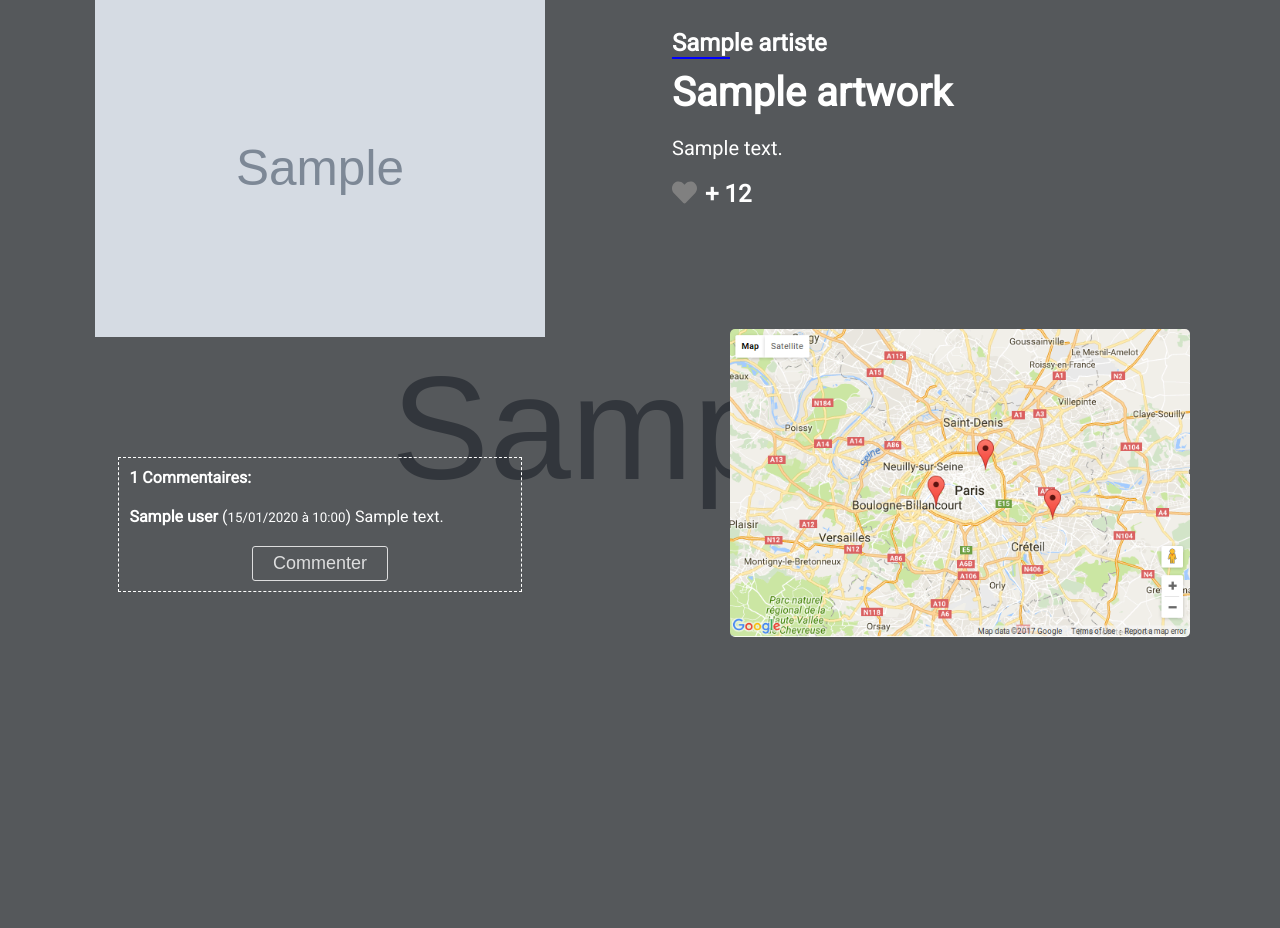
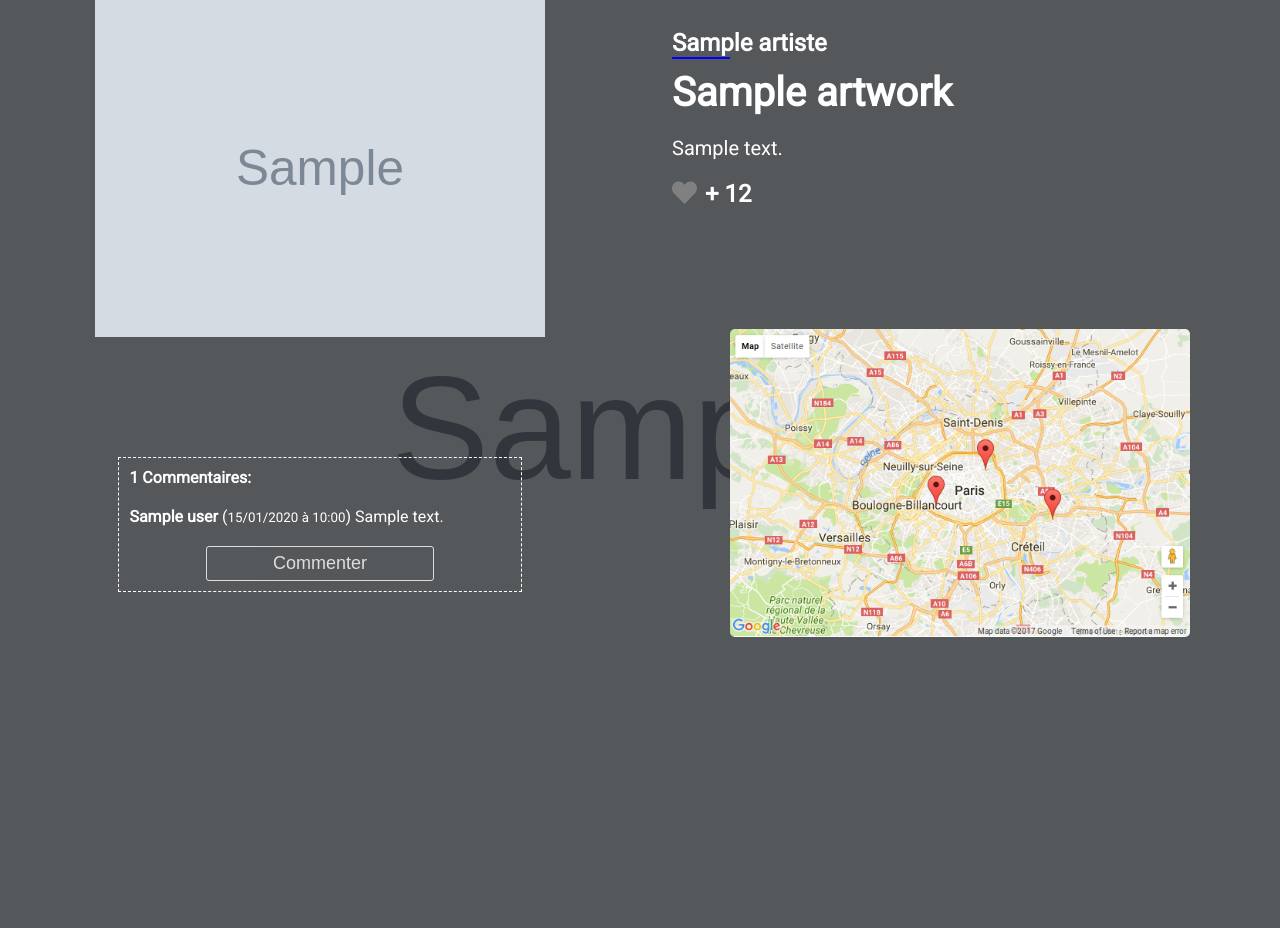
Before and after one commit to JulyBrn/FinalProject-OurStreet, a Symfony app: template templates/ours/show_artwork.html.twig in a window 1280 px wide. Shown: the part 151-1079 px from the top of the page. Run offline with Twig, Linux system fonts and the light colour scheme; the template is opened without the code that fills it: most values are stand-ins (such as "Sample title", 1, 10 or a date in 2020); grey boxes marked "Sample" are stand-in pictures; some libraries are stand-ins or nearby versions.

Commit message:
fix bug btn

```diff
--- a/public/css/artwork.css
+++ b/public/css/artwork.css
@@ -254,3 +254,17 @@ textarea::placeholder{
 .comment-container h4 {
     width: 100%;
 }
+
+.btn-comment
+{
+    width: 60%;
+    height: 35px;
+    border-radius: 3px;
+    margin-top: 20px;
+    font-size: 18px;
+    color: white;
+    background: transparent;
+    opacity: 0.8;
+    border: 1px solid white;
+    padding: 0 10px;
+}
--- a/public/css/base.css
+++ b/public/css/base.css
@@ -150,6 +150,7 @@ a {
     width: 100%;
     flex-direction: column;
     padding-top: 30px;
+    align-items: center;
 }
 
  .email, .password, .name, .surname {
@@ -163,16 +164,16 @@ a {
  }
 
  .dialog-btn {
-    width: auto;
+    width: 60%;
     height: 35px;
     border-radius: 3px;
     margin-top: 20px;
     font-size: 18px;
     color: white;
-    background: transparent;
+    background: blue;
     opacity: 0.8;
-    border: 1px solid white;
-    padding: 0 20px;
+    border: 1px solid blue;
+    padding: 0 10px;
  }
 
  .dialog-btn:hover {
--- a/public/css/style.css
+++ b/public/css/style.css
@@ -253,4 +253,3 @@ a {
     position: absolute;
     bottom: 0;
 }
-}
--- a/templates/ours/show_artwork.html.twig
+++ b/templates/ours/show_artwork.html.twig
@@ -29,15 +29,15 @@
 
 
                 {% if app.user %}
-                <button class="dialog-btn" id="btn-comment">Commenter</button>
+                <button class="btn-comment" id="btn-comment">Commenter</button>
                 <div class="pushComment">
                         {{form_start(commentForm)}}
                         {{form_row(commentForm.content, {'label':' ', 'attr': {'placeholder': "Ajouter un commentaire"}})}}
-                        <button type="submit" class="dialog-btn">Envoyer</button>
+                        <button type="submit" class="btn-comment">Envoyer</button>
                         {{form_end(commentForm)}}
                 </div>
                 {% else %}
-                <button class="dialog-btn" id="btn-comment" aria-haspopup="dialog" aria-controls="dialog">Commenter</button>
+                <button class="btn-comment" id="btn-comment" aria-haspopup="dialog" aria-controls="dialog">Commenter</button>
                 {% endif %}
 
             </div>
```
